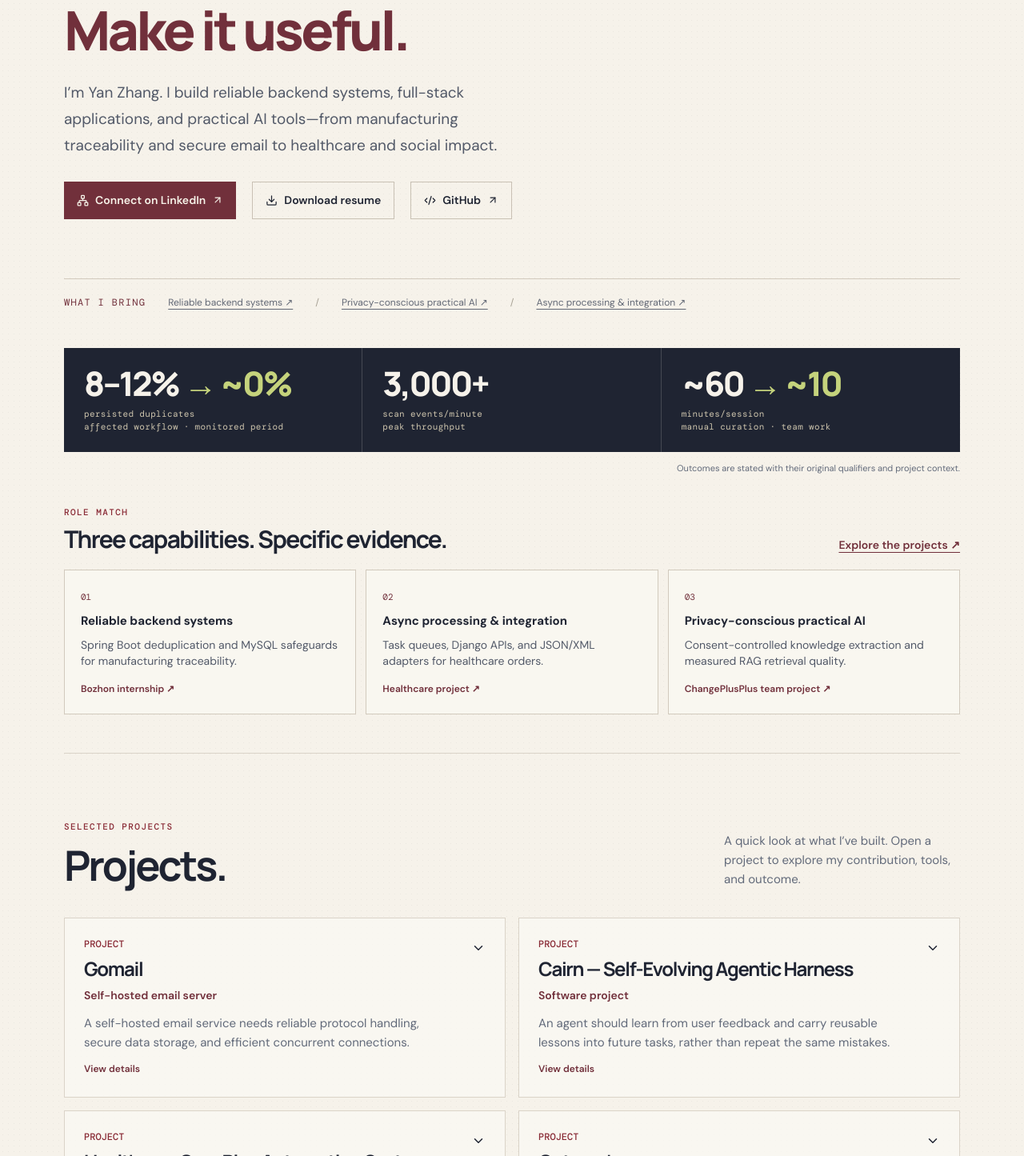
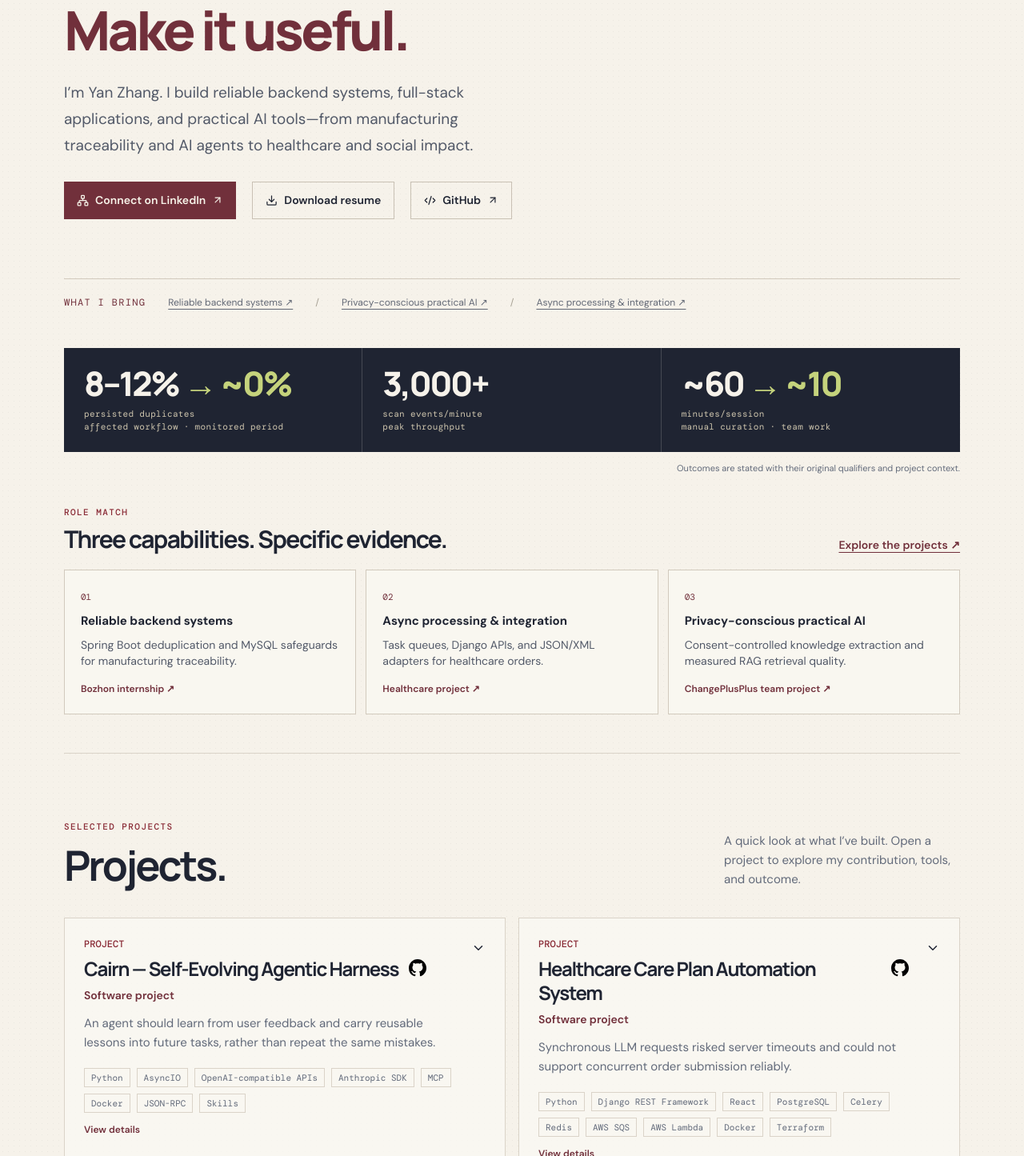
Before and after one commit to kkyan1105/kkyan1105.github.io, a React (Vite) app: page / in a window 1280 px wide. Shown: the part 265-1710 px from the top of the page at 80% size. Built offline with nearby package versions, Linux system fonts and the light colour scheme.

Commit message:
Refine project cards, GitHub links, and homepage copy

```diff
--- a/index.html
+++ b/index.html
@@ -1,2 +1,2 @@
 <!doctype html>
-<html lang="en"><head><meta charset="UTF-8"/><meta name="viewport" content="width=device-width, initial-scale=1.0"/><meta name="description" content="Yan Zhang — software engineer focused on backend systems, full-stack applications, and applied AI. Explore projects, experience, and the evidence behind the work."/><meta property="og:title" content="Yan Zhang — Software Engineer"/><meta property="og:description" content="Build with care. Make it useful."/><meta property="og:type" content="website"/><meta property="og:url" content="https://kkyan1105.github.io/"/><link rel="icon" href="/favicon.svg"/><title>Yan Zhang — Software Engineer</title></head><body><div id="root"></div><script type="module" src="/src/main.tsx"></script></body></html>
+<html lang="en"><head><meta charset="UTF-8"/><meta name="viewport" content="width=device-width, initial-scale=1.0"/><meta name="description" content="Yan Zhang — software engineer focused on backend systems, full-stack applications, and applied AI. Explore projects, experience, and the evidence behind the work."/><meta property="og:title" content="Yan Zhang — Software Engineer"/><meta property="og:description" content="Build it reliable. Make it useful."/><meta property="og:type" content="website"/><meta property="og:url" content="https://kkyan1105.github.io/"/><link rel="icon" href="/favicon.svg"/><title>Yan Zhang — Software Engineer</title></head><body><div id="root"></div><script type="module" src="/src/main.tsx"></script></body></html>
--- a/src/Portfolio.tsx
+++ b/src/Portfolio.tsx
@@ -16,9 +16,13 @@ function ExpandableProject({project, caseStudy = false}: {project: typeof projec
       <summary className={caseStudy ? 'case-summary' : 'project-summary'}>
         <div className="min-w-0 flex-1">
           <p className="project-number mb-2 text-[11px]">{caseStudy ? 'WORK CASE STUDY' : 'PROJECT'}</p>
-          <h3 className={caseStudy ? 'text-[15px] font-bold' : 'display text-[24px] font-bold leading-tight'}>{project.name}</h3>
+          <div className="flex items-start gap-2">
+            <h3 className={caseStudy ? 'text-[15px] font-bold' : 'display text-[24px] font-bold leading-tight'}>{project.name}</h3>
+            {project.publicLink && <a href={project.publicLink} target="_blank" rel="noreferrer" onClick={event => event.stopPropagation()} className="project-github-link shrink-0" aria-label={`Open ${project.name} on GitHub (opens in a new tab)`} title="View on GitHub" data-testid={`github-${project.id}`}><img src="/github-mark.svg" width="22" height="22" alt="" aria-hidden="true" /></a>}
+          </div>
           {!caseStudy && <p className="mt-2 text-[14px] font-semibold text-[#71303b]">{project.organization}</p>}
           <p className="mt-3 text-[15px] leading-6 text-muted-foreground">{project.intro}</p>
+          <div className="mt-5 flex flex-wrap gap-2">{project.tags.map(tag=><span className="project-tag" key={tag}>{tag}</span>)}</div>
           <span className="mt-3 inline-block text-[12px] font-semibold text-[#71303b]"><span className="disclosure-closed">View details</span><span className="disclosure-open">Hide details</span></span>
         </div><ChevronDown className="disclosure-chevron mt-1 shrink-0" size={18} aria-hidden="true" />
       </summary>
@@ -27,8 +31,6 @@ function ExpandableProject({project, caseStudy = false}: {project: typeof projec
           <li><span className="font-bold">{project.contributionLabel}. </span>{project.contribution}</li>
           <li><span className="font-bold">Outcome. </span>{project.outcome}</li>
         </ul>
-        {project.publicLink && <a href={project.publicLink} target="_blank" rel="noreferrer" className="mt-4 inline-flex min-h-11 items-center gap-2 text-[15px] font-semibold text-[#71303b] underline underline-offset-4">View project on GitHub <ArrowUpRight size={14} aria-hidden="true" /></a>}
-        <div className="mt-5 flex flex-wrap gap-2">{project.tags.map(tag=><span className="project-tag" key={tag}>{tag}</span>)}</div>
       </div>
     </details>
   </article>;
@@ -71,11 +73,11 @@ export default function Portfolio() {
           <div className="relative z-[2] min-w-0 fade-in">
             <p className="eyebrow mb-6 flex items-center gap-2"><span className="inline-block h-2 w-2 rounded-full bg-[#6a927c]" /> Software engineer · Backend · Full-stack · Applied AI</p>
             <h1 id="hero-title" className="display max-w-[750px] text-[clamp(40px,5.3vw,68px)] font-extrabold leading-[.97]">
-              Build with care.<br /><span className="text-[#71303b]">Make it useful.</span>
+              Build it reliable.<br /><span className="text-[#71303b]">Make it useful.</span>
             </h1>
             <img className="mobile-portrait" src="/photos/graduation-portrait.webp" alt="Yan Zhang in a graduation gown" width="100" height="133" />
             <p className="mt-7 max-w-[580px] text-[17px] leading-[1.75] text-[#525968] md:text-[19px]">
-              I’m Yan Zhang. I build reliable backend systems, full-stack applications, and practical AI tools—from manufacturing traceability and secure email to healthcare and social impact.
+              I’m Yan Zhang. I build reliable backend systems, full-stack applications, and practical AI tools—from manufacturing traceability and AI agents to healthcare and social impact.
             </p>
             <div className="mt-7 flex flex-wrap gap-x-5 gap-y-3 text-[15px] font-semibold">
               <a className="hero-action inline-flex items-center gap-2 bg-[#71303b] px-5 py-3 text-[#f7f3e9] transition hover:bg-[#57232d]" href={LINKEDIN} target="_blank" rel="noreferrer" aria-label="Connect with Yan Zhang on LinkedIn" data-testid="link-linkedin-hero">
@@ -175,7 +177,7 @@ export default function Portfolio() {
             <div>
               <article className="grid gap-2 border-t border-[#c9c1b4] py-5 sm:grid-cols-[150px_1fr]" data-testid="education-vanderbilt">
                 <span className="mono text-[12px] text-muted-foreground">AUG 2024 — MAY 2026</span>
-                <div><img className="school-logo mb-3" src="/schools/vanderbilt.svg" alt="Vanderbilt University official logo" width="150" height="40" loading="lazy" /><h3 className="text-base font-bold"><a className="inline-flex items-center gap-2 underline decoration-[#c9c1b4] underline-offset-4 hover:text-[#71303b]" href="https://www.vanderbilt.edu/" target="_blank" rel="noreferrer">Vanderbilt University<ArrowUpRight size={14} aria-hidden="true" /><span className="sr-only"> official website (opens in a new tab)</span></a></h3><p className="mt-1 text-[15px] text-muted-foreground">Master of Computer Science</p><p className="mt-2 mono text-[14px] text-[#71303b]">GPA 3.84 / 4.00</p></div>
+                <div><img className="school-logo mb-3" src="/schools/vanderbilt.svg" alt="Vanderbilt University official logo" width="180" height="48" loading="lazy" /><h3 className="text-base font-bold"><a className="inline-flex items-center gap-2 underline decoration-[#c9c1b4] underline-offset-4 hover:text-[#71303b]" href="https://www.vanderbilt.edu/" target="_blank" rel="noreferrer">Vanderbilt University<ArrowUpRight size={14} aria-hidden="true" /><span className="sr-only"> official website (opens in a new tab)</span></a></h3><p className="mt-1 text-[15px] text-muted-foreground">Master of Computer Science</p><p className="mt-2 mono text-[14px] text-[#71303b]">GPA 3.84 / 4.00</p></div>
               </article>
               <article className="grid gap-2 border-t border-[#c9c1b4] py-5 sm:grid-cols-[150px_1fr]" data-testid="education-hkbu">
                 <span className="mono text-[12px] text-muted-foreground">SEP 2020 — JUN 2024</span>
--- a/src/data/resume.json
+++ b/src/data/resume.json
@@ -1,7 +1,7 @@
 {
   "name": "Yan Zhang",
   "role": "Backend Software Engineer — Early Career",
-  "positioning": "I build reliable backend systems, full-stack applications, and practical AI workflows. My work spans manufacturing traceability, secure email services, healthcare automation, and tools for social impact.",
+  "positioning": "I build reliable backend systems, full-stack applications, and practical AI workflows. My work spans manufacturing traceability, AI agents, healthcare automation, and tools for social impact.",
   "links": {
     "linkedin": "https://www.linkedin.com/in/yanzhang02",
     "github": "https://github.com/kkyan1105"
@@ -106,29 +106,6 @@
       "publicLink": ""
     },
     {
-      "id": "project-gomail",
-      "name": "Gomail",
-      "context": "Self-hosted email server",
-      "dates": "",
-      "problem": "A self-hosted email service needs reliable protocol handling, secure data storage, and efficient concurrent connections.",
-      "contribution": "Built an email server from scratch in Go implementing SMTP and IMAP. Added AES-256-GCM encryption for SQLite fields with PBKDF2-derived per-email keys, TLS 1.3/X25519 transport security, and JWT issuance after password and TOTP verification. Used goroutines for concurrent connection handling and Redis caching for hot-path data.",
-      "outcome": "Under benchmark load, the server achieved 1,372 connections/second with 1.5 ms average latency. API load testing sustained 1,234 requests/second at a 100% success rate.",
-      "tools": [
-        "Go",
-        "React",
-        "Redis",
-        "SQLite",
-        "SMTP",
-        "IMAP",
-        "AES-256-GCM",
-        "TLS 1.3",
-        "JWT",
-        "TOTP"
-      ],
-      "contributionLabel": "My contribution",
-      "publicLink": ""
-    },
-    {
       "id": "project-cairn",
       "name": "Cairn — Self-Evolving Agentic Harness",
       "context": "Software project",
@@ -147,7 +124,7 @@
         "Skills"
       ],
       "contributionLabel": "My contribution",
-      "publicLink": ""
+      "publicLink": "https://github.com/kkyan1105/cairn-agent"
     },
     {
       "id": "project-care-plan",
@@ -170,7 +147,7 @@
         "Terraform"
       ],
       "contributionLabel": "My contribution",
-      "publicLink": ""
+      "publicLink": "https://github.com/kkyan1105/careplan-generator"
     },
     {
       "id": "project-outreach",
@@ -193,6 +170,29 @@
         "Whisper"
       ],
       "publicLink": "https://github.com/kkyan1105/Outreach"
+    },
+    {
+      "id": "project-gomail",
+      "name": "Gomail",
+      "context": "Self-hosted email server",
+      "dates": "",
+      "problem": "A self-hosted email service needs reliable protocol handling, secure data storage, and efficient concurrent connections.",
+      "contribution": "Built an email server from scratch in Go implementing SMTP and IMAP. Added AES-256-GCM encryption for SQLite fields with PBKDF2-derived per-email keys, TLS 1.3/X25519 transport security, and JWT issuance after password and TOTP verification. Used goroutines for concurrent connection handling and Redis caching for hot-path data.",
+      "outcome": "Under benchmark load, the server achieved 1,372 connections/second with 1.5 ms average latency. API load testing sustained 1,234 requests/second at a 100% success rate.",
+      "tools": [
+        "Go",
+        "React",
+        "Redis",
+        "SQLite",
+        "SMTP",
+        "IMAP",
+        "AES-256-GCM",
+        "TLS 1.3",
+        "JWT",
+        "TOTP"
+      ],
+      "contributionLabel": "My contribution",
+      "publicLink": ""
     }
   ],
   "education": [
--- a/src/globals.css
+++ b/src/globals.css
@@ -209,3 +209,8 @@
 .hero-action { font-size:14px;padding-inline:16px; }
 .project-tag { font-size:11px; }
 .metric-label { font-size:11px; }
+
+.school-logo[src="/schools/vanderbilt.svg"] { width:180px;height:48px; }
+.project-github-link { display:inline-flex;align-items:center;justify-content:center;width:32px;height:32px;margin-top:-2px;border-radius:4px; }
+.project-github-link:hover { background:#e9e5da; }
+.project-github-link img { display:block;width:22px;height:22px; }
```
Also changed, not shown: public/github-mark.svg (added).
